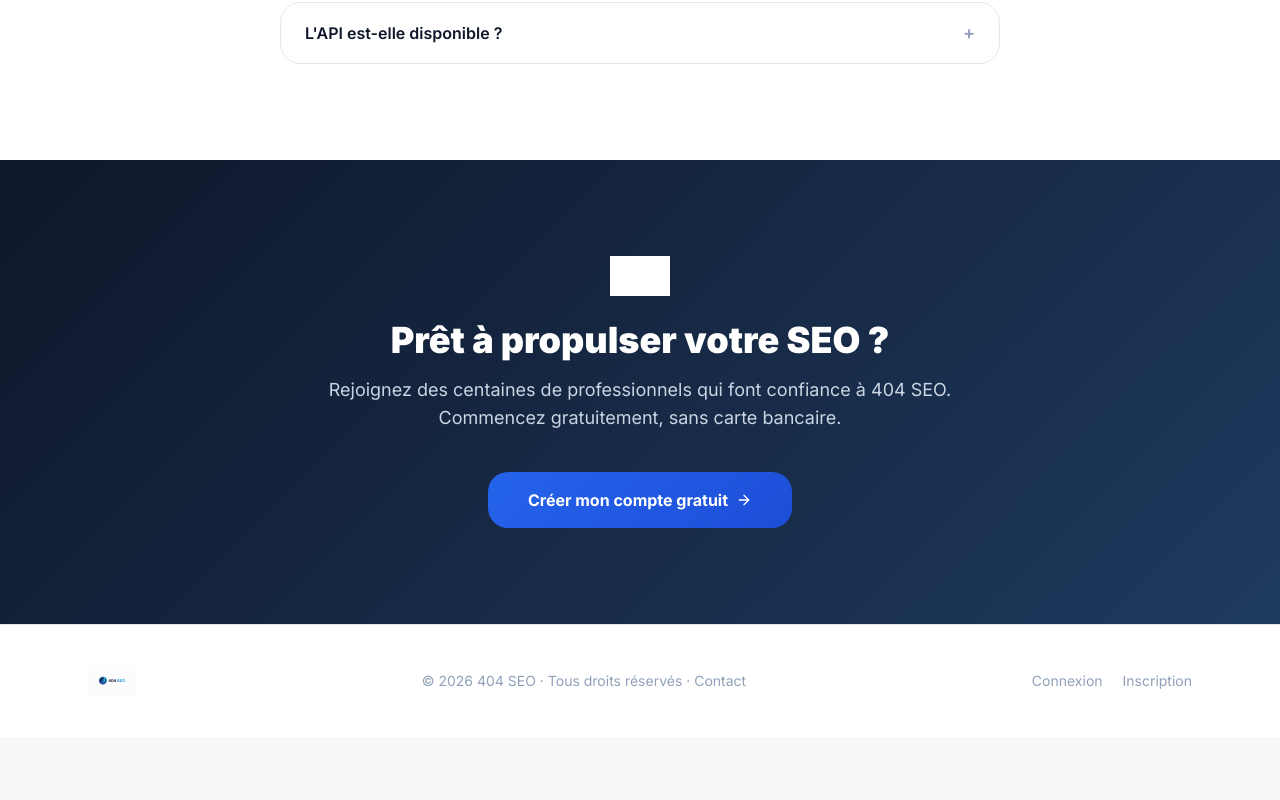
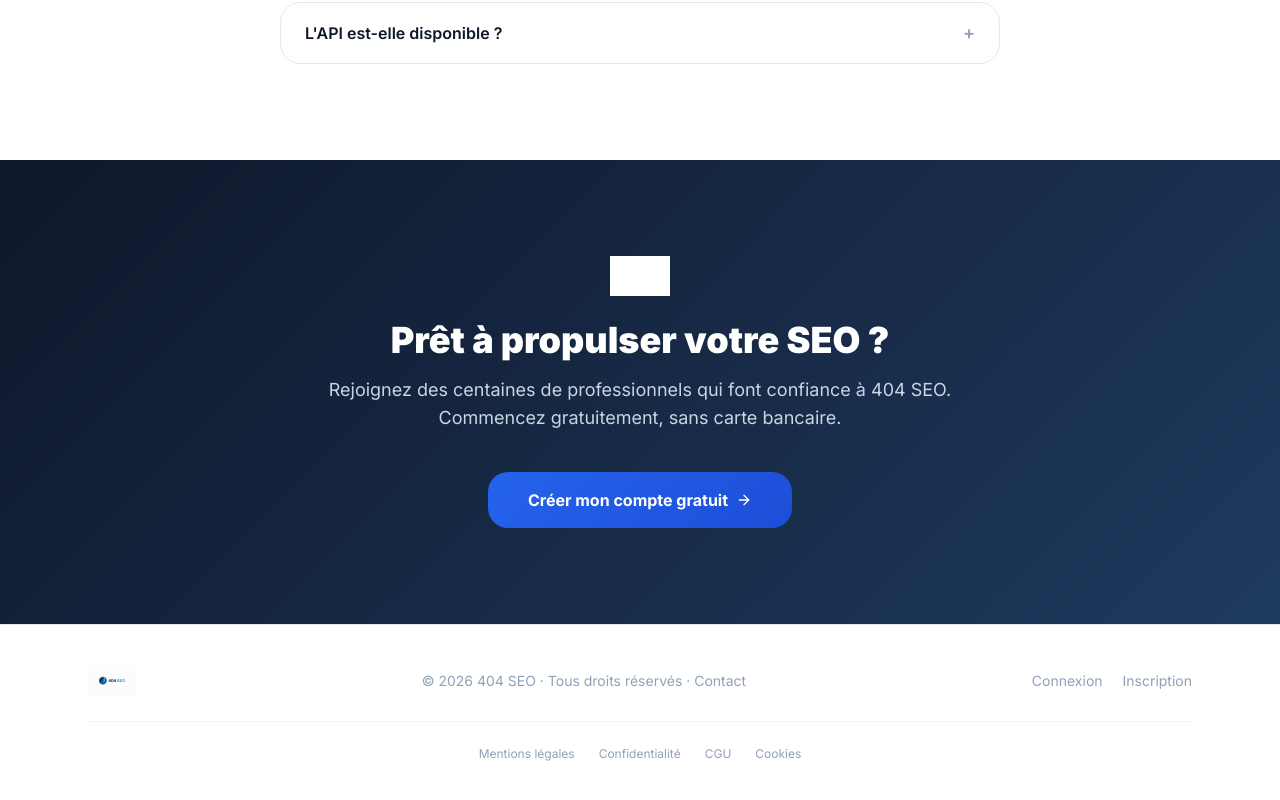
Before and after one commit to 404notfood/404seo, a Next.js app in the folder site/: page / in a window 1280 px wide. Shown: the part 3720-4520 px from the top of the page. Before the commit the page ends 4457 px from the top, so only its background shows below. Built offline with nearby package versions, Linux system fonts and the light colour scheme.

Commit message:
Update page.tsx

```diff
--- a/site/app/page.tsx
+++ b/site/app/page.tsx
@@ -14,6 +14,7 @@
   Link2,
   Bot,
 } from "lucide-react"
+import { Footer } from "@/components/layout/Footer"
 
 // ── Features ──────────────────────────────────────────────────────────────────
 const FEATURES = [
@@ -516,21 +517,7 @@
       </section>
 
       {/* ── Footer ── */}
-      <footer className="border-t border-slate-200 py-10">
-        <div className="max-w-6xl mx-auto px-6 flex flex-col md:flex-row items-center justify-between gap-4">
-          <Image src="/logo.png" alt="404 SEO" width={100} height={30} className="h-8 w-auto" />
-          <p className="text-sm text-slate-400">
-            © {new Date().getFullYear()} 404 SEO · Tous droits réservés ·{" "}
-            <a href="mailto:laurentbwa@gmail.com" className="hover:text-slate-600 transition-colors">
-              Contact
-            </a>
-          </p>
-          <div className="flex items-center gap-5 text-sm text-slate-400">
-            <Link href="/login" className="hover:text-slate-600 transition-colors">Connexion</Link>
-            <Link href="/register" className="hover:text-slate-600 transition-colors">Inscription</Link>
-          </div>
-        </div>
-      </footer>
+      <Footer />
     </div>
   )
 }
```
